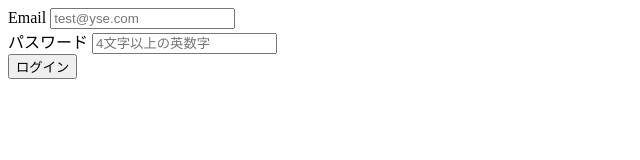
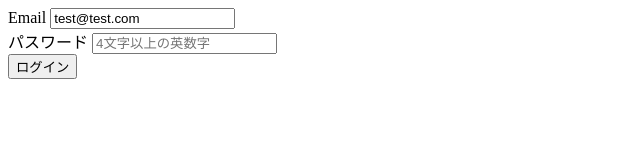
Before and after one commit to yse-yoo/html_ig21, a plain HTML site: page login.html in a window 1280 px wide. Shown: the full height of the page, 0-640 px from the left. Drawn offline with Linux system fonts and the light colour scheme.

Commit message:
add value

```diff
--- a/login.html
+++ b/login.html
@@ -11,7 +11,7 @@
     <form action="" method="post">
       <div>
         <label for="">Email</label>
-        <input type="text" name="email" placeholder="test@yse.com">
+        <input type="text" name="email" placeholder="test@yse.com" value="test@test.com">
       </div>
       <div>
         <label for="">パスワード</label>
```
